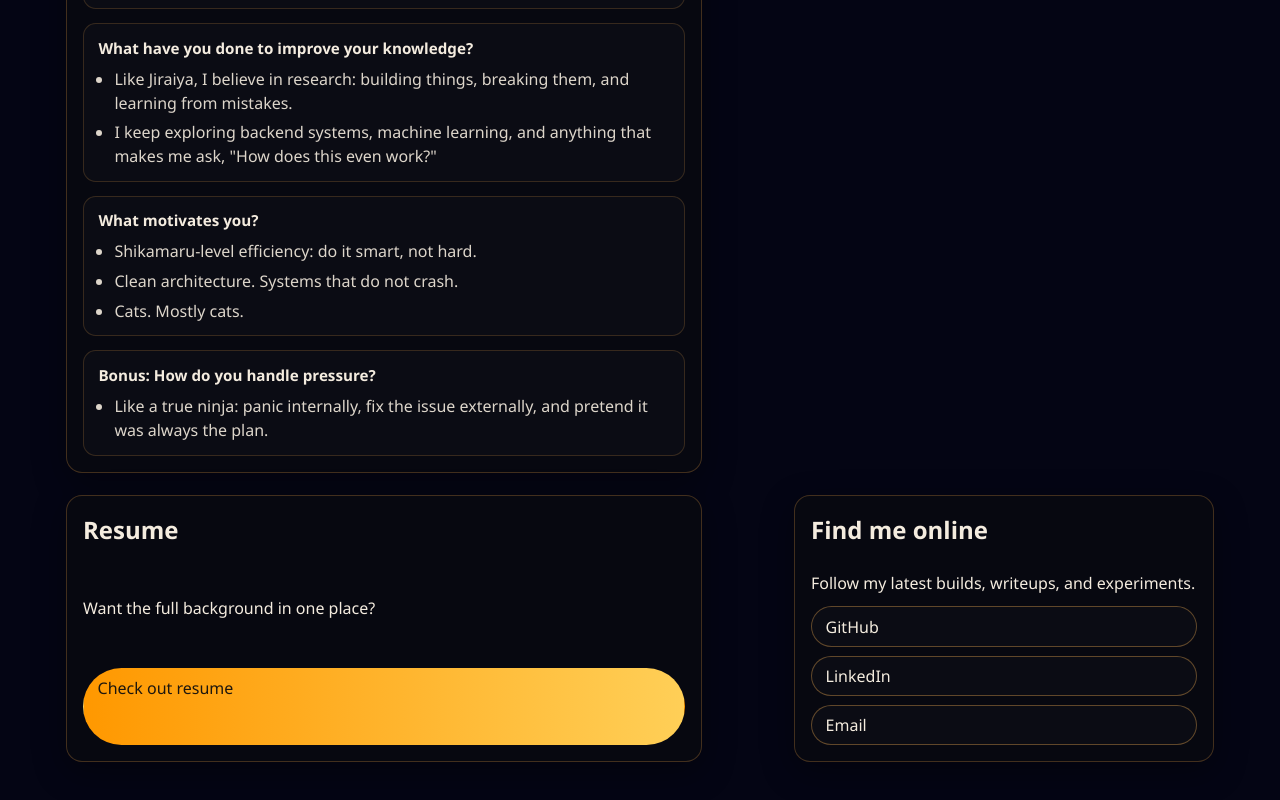
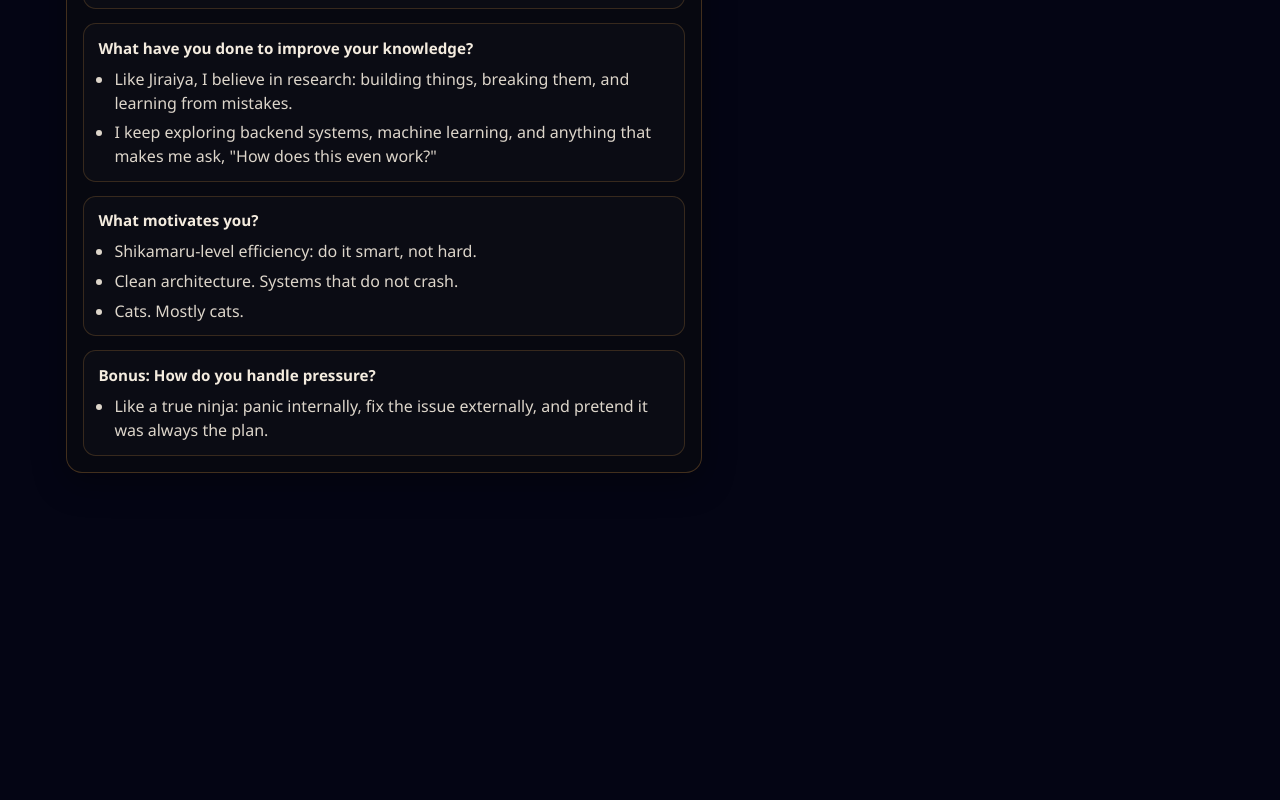
Before and after one commit to dikshakewat3776/dev-sage-mode-portfolio, a React (Vite) app: page /#/ in a window 1280 px wide. Shown: the part 1034-1834 px from the top of the page. After the commit the page ends 1555 px from the top, so only its background shows below. Built offline with nearby package versions, Linux system fonts and the light colour scheme.

Commit message:
Remove the hero-resume section from HomePage and delete the associated Resume_2025.pdf file to streamline content and improve layout.

```diff
--- a/src/pages/HomePage.tsx
+++ b/src/pages/HomePage.tsx
@@ -44,18 +44,6 @@ export const HomePage = () => {
             ))}
           </div>
         </article>
-        <article className="card hero-resume">
-          <h2>Resume</h2>
-          <p>Want the full background in one place?</p>
-          <a
-            href="https://github.com/dikshakewat3776/dev-sage-mode-portfolio/blob/main/Resume_2025.pdf"
-            target="_blank"
-            rel="noreferrer"
-            className="btn primary"
-          >
-            Check out resume
-          </a>
-        </article>
         <div className="hero-side">
           <aside className="card hero-social">
             <h2>Find me online</h2>
```
Also changed, not shown: 1 other file (tests, documents, lock files or other folders).
